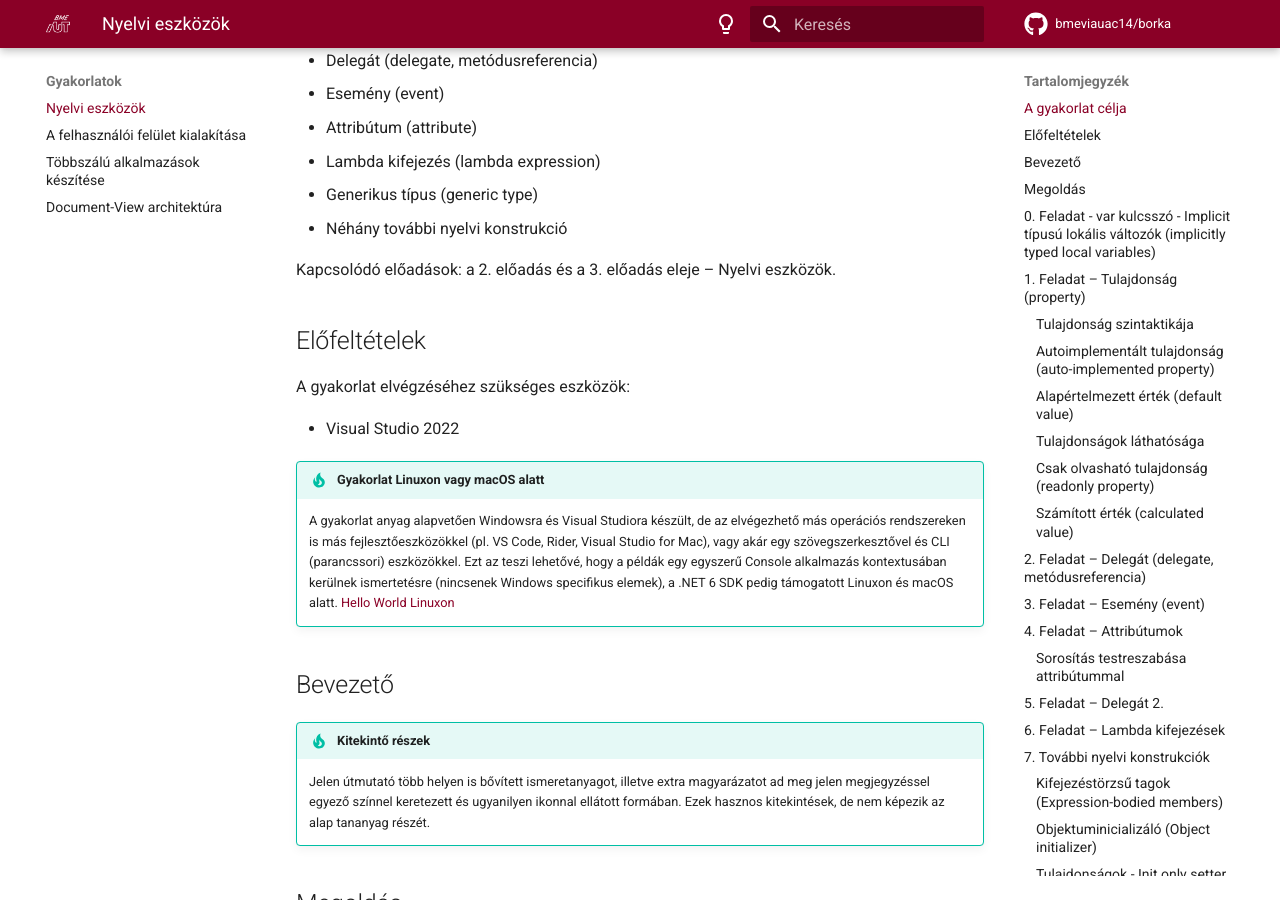
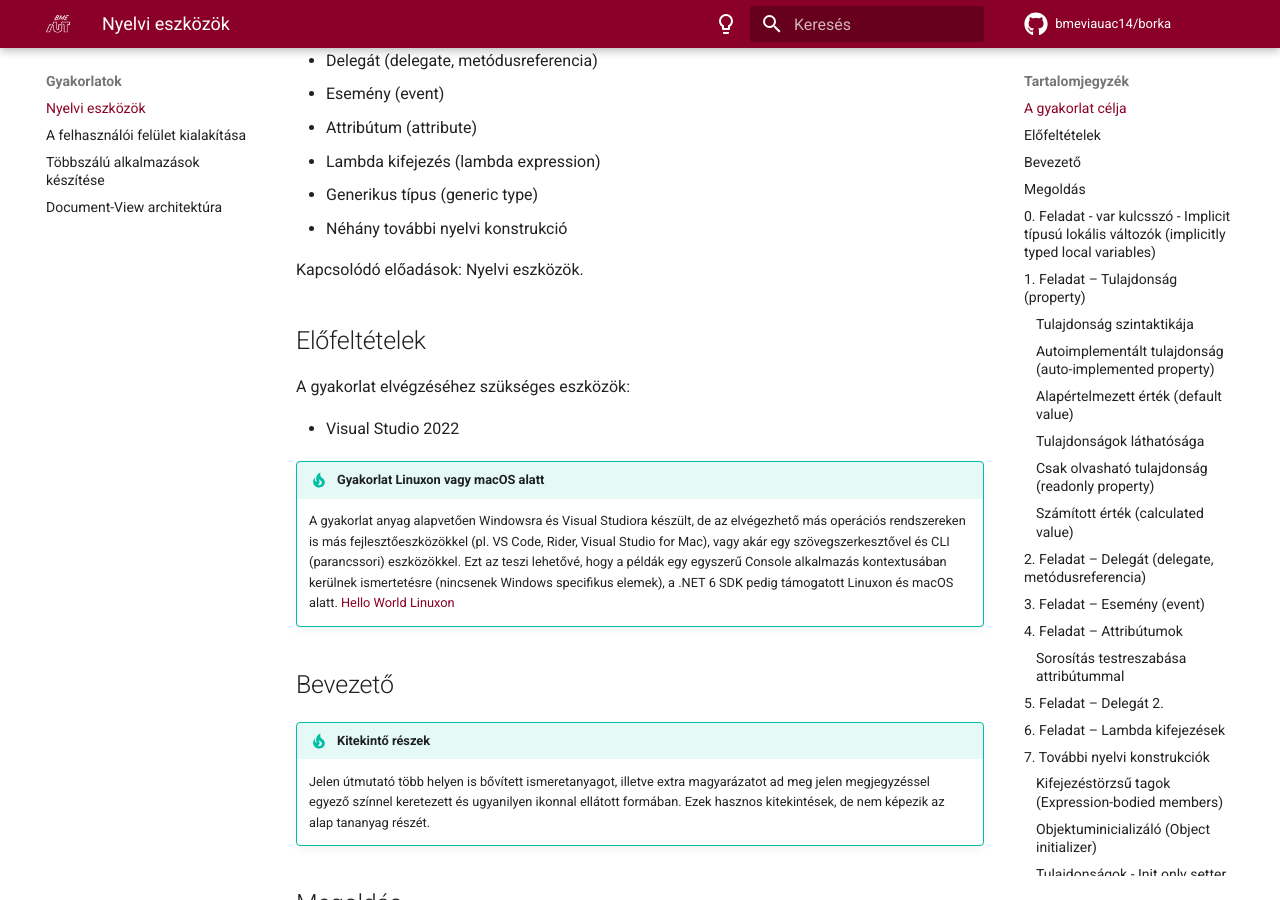
Before and after one commit to bmeviauac14/BORKA, an MkDocs documentation site: the page built from docs/gyakorlat/nyelvi-eszkozok/index.md, in a window 1280 px wide and 900 px high, scrolled down 434 px. Built offline with MkDocs 1.6.1 and Material for MkDocs 9.7.7, drawn with Linux system fonts in a browser that asks for light colours; emoji names are drawn with the system emoji font; comment, search, counter and statistics services are not loaded.

Commit message:
Néhány tárgyspecifikus javítás

```diff
--- a/docs/gyakorlat/nyelvi-eszkozok/index.md
+++ b/docs/gyakorlat/nyelvi-eszkozok/index.md
@@ -16,7 +16,7 @@ A gyakorlat során a hallgatók megismerkednek a legfontosabb modern, a .NET kö
 - Generikus típus (generic type)
 - Néhány további nyelvi konstrukció
 
-Kapcsolódó előadások: a 2. előadás és a 3. előadás eleje – Nyelvi eszközök.
+Kapcsolódó előadások: Nyelvi eszközök.
 
 ## Előfeltételek
 
```
Also changed, not shown: docs/gyakorlat/doc-view/index.md (+1 -1 lines), docs/gyakorlat/felhasznaloi-felulet/index.md (+1 -1 lines), docs/gyakorlat/tobbszalu/index.md (+1 -1 lines).
